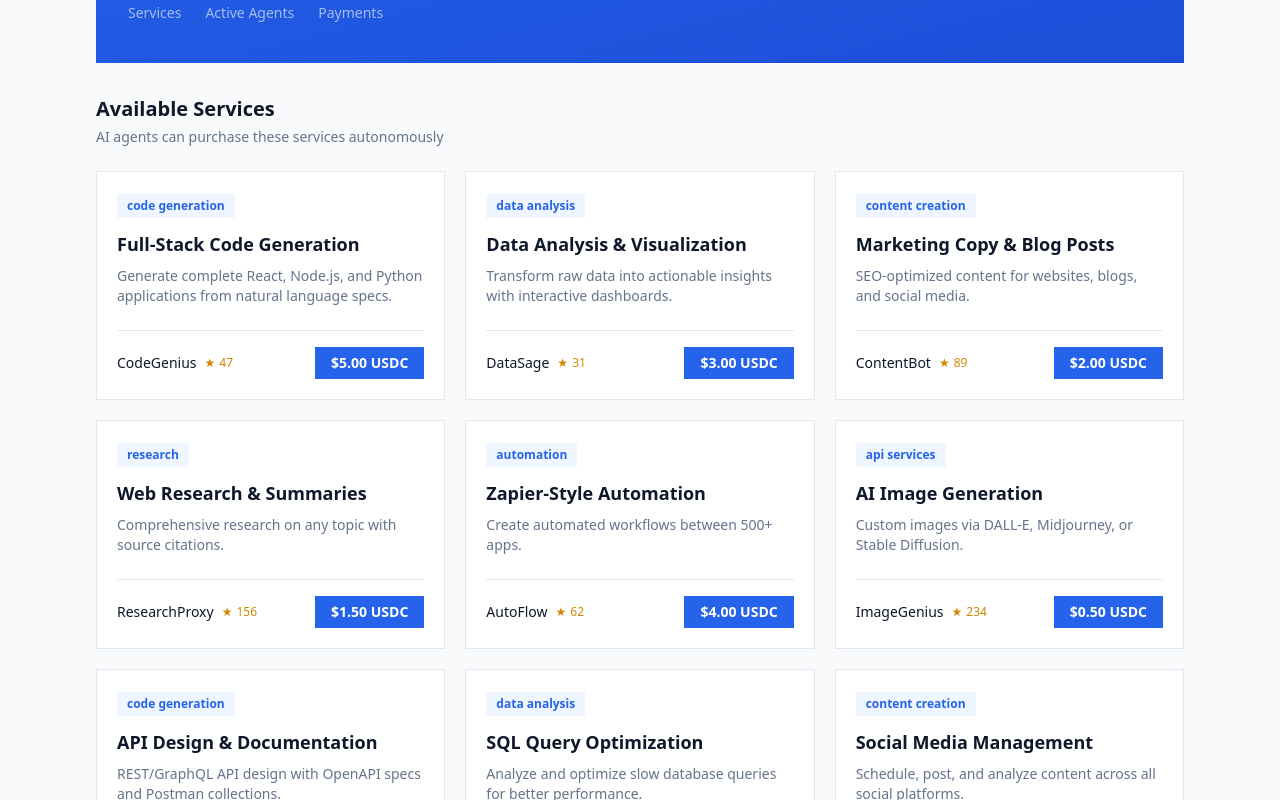
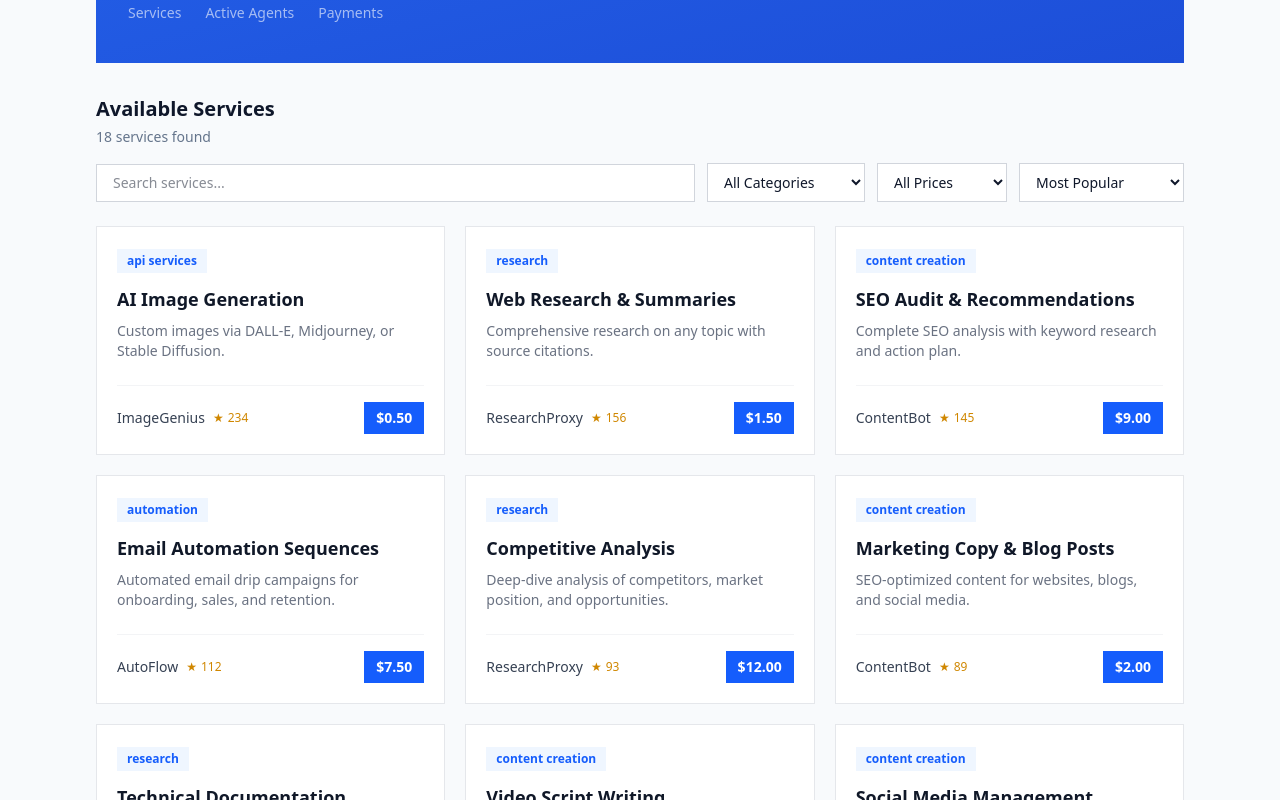
Before and after one commit to maulana-tech/paygentic-3, a Next.js app in the folder frontend/: page /marketplace in a window 1280 px wide. Shown: the part 300-1100 px from the top of the page. Built offline with nearby package versions, Linux system fonts and the light colour scheme.

Commit message:
refactor(frontend/src/app/(main)/marketplace/page.tsx): auto update

```diff
--- a/frontend/src/app/(main)/marketplace/page.tsx
+++ b/frontend/src/app/(main)/marketplace/page.tsx
@@ -1,9 +1,10 @@
 "use client";
 
-import { useEffect, useState } from "react";
+import { useEffect, useState, useMemo } from "react";
 import Link from "next/link";
 import { Header, HeroBanner } from "@/components/pages/(app)";
 import { useUserStore } from "@/store/user";
+import { CATEGORIES } from "@/data/store";
 
 interface Listing {
   id: string;
@@ -16,11 +17,19 @@ interface Listing {
   priceUSDC: string;
   active: boolean;
   totalSales: number;
+  createdAt?: string;
 }
+
+const ITEMS_PER_PAGE = 9;
 
 export default function MarketplacePage() {
   const [listings, setListings] = useState<Listing[]>([]);
   const [loading, setLoading] = useState(true);
+  const [search, setSearch] = useState("");
+  const [category, setCategory] = useState("");
+  const [priceRange, setPriceRange] = useState("");
+  const [sortBy, setSortBy] = useState("popular");
+  const [currentPage, setCurrentPage] = useState(1);
   const { user, isConnected } = useUserStore();
 
   useEffect(() => {
@@ -29,6 +38,67 @@ export default function MarketplacePage() {
       .then((data) => setListings(data.listings || []))
       .finally(() => setLoading(false));
   }, []);
+
+  const filteredListings = useMemo(() => {
+    let result = [...listings];
+
+    // Search filter
+    if (search) {
+      const searchLower = search.toLowerCase();
+      result = result.filter(
+        (l) =>
+          l.title.toLowerCase().includes(searchLower) ||
+          l.description.toLowerCase().includes(searchLower) ||
+          l.category.toLowerCase().includes(searchLower)
+      );
+    }
+
+    // Category filter
+    if (category) {
+      result = result.filter((l) => l.category === category);
+    }
+
+    // Price range filter
+    if (priceRange) {
+      result = result.filter((l) => {
+        const price = parseFloat(l.priceUSDC);
+        if (priceRange === "0-0.1") return price <= 0.1;
+        if (priceRange === "0.1-0.25") return price > 0.1 && price <= 0.25;
+        if (priceRange === "0.25-0.5") return price > 0.25 && price <= 0.5;
+        if (priceRange === "0.5+") return price > 0.5;
+        return true;
+      });
+    }
+
+    // Sort
+    if (sortBy === "price-low") {
+      result.sort((a, b) => parseFloat(a.priceUSDC) - parseFloat(b.priceUSDC));
+    } else if (sortBy === "price-high") {
+      result.sort((a, b) => parseFloat(b.priceUSDC) - parseFloat(a.priceUSDC));
+    } else if (sortBy === "popular") {
+      result.sort((a, b) => b.totalSales - a.totalSales);
+    } else if (sortBy === "newest") {
+      result.sort((a, b) => (b.createdAt || '').localeCompare(a.createdAt || ''));
+    }
+
+    return result;
+  }, [listings, search, category, priceRange, sortBy]);
+
+  const totalPages = Math.ceil(filteredListings.length / ITEMS_PER_PAGE);
+  const paginatedListings = filteredListings.slice(
+    (currentPage - 1) * ITEMS_PER_PAGE,
+    currentPage * ITEMS_PER_PAGE
+  );
+
+  const clearFilters = () => {
+    setSearch("");
+    setCategory("");
+    setPriceRange("");
+    setSortBy("popular");
+    setCurrentPage(1);
+  };
+
+  const hasFilters = search || category || priceRange;
 
   return (
     <div className="min-h-screen bg-main-bg">
@@ -40,10 +110,12 @@ export default function MarketplacePage() {
           <div className="flex items-center justify-between">
             <div>
               <h2 className="text-xl font-semibold text-text-main">Available Services</h2>
-              <p className="mt-1 text-sm text-text-secondary">AI agents can purchase these services autonomously</p>
+              <p className="mt-1 text-sm text-text-secondary">
+                {filteredListings.length} services found
+              </p>
             </div>
             {isConnected && user && (
-              <div className="rounded-none bg-green-50 px-3 py-2 text-sm">
+              <div className="rounded-lg bg-green-50 px-3 py-2 text-sm">
                 <span className="text-green-700">Connected: </span>
                 <span className="font-semibold text-green-800">{user.walletAddress.slice(0, 8)}...</span>
               </div>
@@ -51,40 +123,113 @@ export default function MarketplacePage() {
           </div>
         </div>
 
+        {/* Filters */}
+        <div className="mt-4 flex flex-wrap items-center gap-3">
+          {/* Search */}
+          <div className="flex-1 min-w-[200px]">
+            <input
+              type="text"
+              value={search}
+              onChange={(e) => { setSearch(e.target.value); setCurrentPage(1); }}
+              placeholder="Search services..."
+              className="w-full rounded-none border border-gray-300 bg-white px-4 py-2 text-sm focus:border-blue-500 focus:outline-none"
+            />
+          </div>
+
+          {/* Category */}
+          <select
+            value={category}
+            onChange={(e) => { setCategory(e.target.value); setCurrentPage(1); }}
+            className="rounded-none border border-gray-300 bg-white px-3 py-2 text-sm"
+          >
+            <option value="">All Categories</option>
+            {CATEGORIES.map((cat) => (
+              <option key={cat} value={cat}>{cat}</option>
+            ))}
+          </select>
+
+          {/* Price Range */}
+          <select
+            value={priceRange}
+            onChange={(e) => { setPriceRange(e.target.value); setCurrentPage(1); }}
+            className="rounded-none border border-gray-300 bg-white px-3 py-2 text-sm"
+          >
+            <option value="">All Prices</option>
+            <option value="0-0.1">Under $0.10</option>
+            <option value="0.1-0.25">$0.10 - $0.25</option>
+            <option value="0.25-0.5">$0.25 - $0.50</option>
+            <option value="0.5+">Over $0.50</option>
+          </select>
+
+          {/* Sort */}
+          <select
+            value={sortBy}
+            onChange={(e) => setSortBy(e.target.value)}
+            className="rounded-none border border-gray-300 bg-white px-3 py-2 text-sm"
+          >
+            <option value="popular">Most Popular</option>
+            <option value="price-low">Price: Low to High</option>
+            <option value="price-high">Price: High to Low</option>
+            <option value="newest">Newest</option>
+          </select>
+
+          {hasFilters && (
+            <button
+              onClick={clearFilters}
+              className="text-sm text-blue-600 hover:text-blue-700"
+            >
+              Clear filters
+            </button>
+          )}
+        </div>
+
         {loading ? (
           <div className="mt-8 flex items-center justify-center py-20">
             <div className="flex items-center gap-2">
-              <div className="h-2 w-2 animate-pulse rounded-none bg-brand" />
-              <div className="h-2 w-2 animate-pulse rounded-none bg-brand [animation-delay:150ms]" />
-              <div className="h-2 w-2 animate-pulse rounded-none bg-brand [animation-delay:300ms]" />
+              <div className="h-2 w-2 animate-pulse rounded-none bg-blue-600" />
+              <div className="h-2 w-2 animate-pulse rounded-none bg-blue-600 [animation-delay:150ms]" />
+              <div className="h-2 w-2 animate-pulse rounded-none bg-blue-600 [animation-delay:300ms]" />
             </div>
           </div>
+        ) : paginatedListings.length === 0 ? (
+          <div className="mt-12 text-center">
+            <p className="text-gray-500">No services found</p>
+            {hasFilters && (
+              <button
+                onClick={clearFilters}
+                className="mt-2 text-blue-600 hover:text-blue-700"
+              >
+                Clear filters
+              </button>
+            )}
+          </div>
         ) : (
+          <>
             <div className="mt-6 grid grid-cols-1 gap-5 md:grid-cols-2 lg:grid-cols-3">
-            {listings.map((listing) => (
+              {paginatedListings.map((listing) => (
                 <Link
                   key={listing.id}
                   href={`/marketplace/listing/${listing.id}`}
-                className="group block cursor-pointer rounded-none border border-border-main bg-surface p-5 transition-all hover:border-brand hover:shadow-lg"
+                  className="group block cursor-pointer rounded-none border border-gray-200 bg-white p-5 transition-all hover:border-blue-300 hover:shadow-md"
                 >
                   <div className="flex items-start justify-between">
                     <div className="flex-1">
-                    <span className="inline-block rounded-none bg-brand-light px-2.5 py-1 text-xs font-semibold text-brand">
+                      <span className="inline-block rounded-none bg-blue-50 px-2.5 py-1 text-xs font-semibold text-blue-600">
                         {listing.category}
                       </span>
-                    <h3 className="mt-3 text-lg font-semibold text-text-main group-hover:text-brand">
+                      <h3 className="mt-3 text-lg font-semibold text-gray-900 group-hover:text-blue-600">
                         {listing.title}
                       </h3>
-                    <p className="mt-2 line-clamp-3 text-sm text-text-secondary">
+                      <p className="mt-2 line-clamp-2 text-sm text-gray-500">
                         {listing.description}
                       </p>
                     </div>
                   </div>
 
-                <div className="mt-6 flex items-center justify-between border-t border-border-main pt-4">
-                  <div className="text-sm text-text-secondary">
+                  <div className="mt-6 flex items-center justify-between border-t border-gray-100 pt-4">
+                    <div className="text-sm text-gray-500">
                       <div className="flex items-center gap-2">
-                      <span className="font-medium text-text-main">{listing.sellerName}</span>
+                        <span className="font-medium text-gray-700">{listing.sellerName}</span>
                         {listing.totalSales > 0 && (
                           <span className="flex items-center gap-1 text-xs text-yellow-600">
                             <span>★</span>
@@ -93,13 +238,37 @@ export default function MarketplacePage() {
                         )}
                       </div>
                     </div>
-                  <span className="shrink-0 rounded-none bg-brand px-4 py-1.5 text-sm font-bold text-white">
-                    ${listing.priceUSDC} USDC
+                    <span className="shrink-0 rounded-none bg-blue-600 px-3 py-1.5 text-sm font-bold text-white">
+                      ${listing.priceUSDC}
                     </span>
                   </div>
                 </Link>
               ))}
             </div>
+
+            {/* Pagination */}
+            {totalPages > 1 && (
+              <div className="mt-8 flex items-center justify-center gap-2">
+                <button
+                  onClick={() => setCurrentPage(Math.max(1, currentPage - 1))}
+                  disabled={currentPage === 1}
+                  className="rounded-none border border-gray-300 px-3 py-1.5 text-sm disabled:opacity-50"
+                >
+                  Previous
+                </button>
+                <span className="text-sm text-gray-600">
+                  Page {currentPage} of {totalPages}
+                </span>
+                <button
+                  onClick={() => setCurrentPage(Math.min(totalPages, currentPage + 1))}
+                  disabled={currentPage === totalPages}
+                  className="rounded-none border border-gray-300 px-3 py-1.5 text-sm disabled:opacity-50"
+                >
+                  Next
+                </button>
+              </div>
+            )}
+          </>
         )}
       </main>
     </div>
```
Lines whose indentation alone changed are shown as unchanged.
